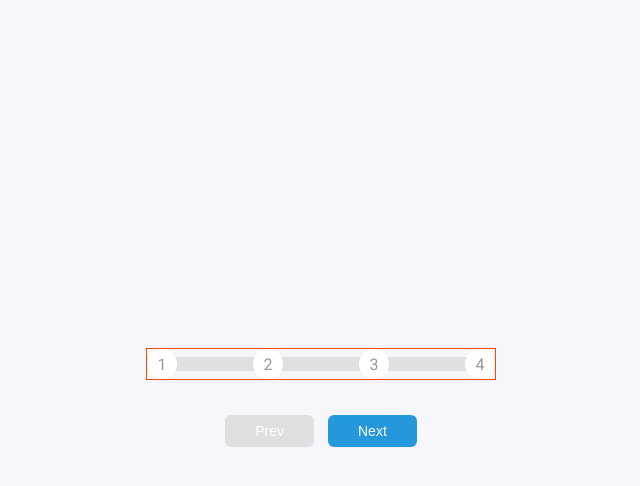
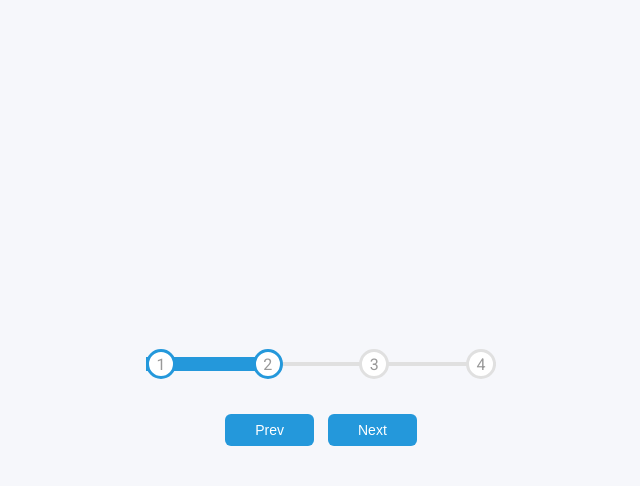
Before and after one commit to stefi23/50-JS-Projects, a plain HTML site: page progress-steps/index.html in a window 1280 px wide. Both pictures are taken after a click on the button "Next". Shown: the whole page, without its empty margins (319-959 px from the left). Drawn offline with Linux system fonts and the light colour scheme.

Commit message:
added functionality and updated read me

```diff
--- a/progress-steps/script.js
+++ b/progress-steps/script.js
@@ -0,0 +1,51 @@
+const progress = document.getElementById("progress");
+
+const prevButton = document.getElementById("prev")
+
+const nextButton = document.getElementById("next")
+
+const circles = document.querySelectorAll(".circle")
+
+let currentActive = 1;
+
+nextButton.addEventListener("click", () => {
+    currentActive++
+    if(currentActive > circles.length){
+        currentActive = circles.length
+    }
+    update()
+    })
+
+prevButton.addEventListener("click", () => {
+    currentActive--
+    if(currentActive < 1){
+        currentActive = 1
+    }
+    update()
+})
+
+function update(){
+    circles.forEach((circle, index) => {
+        if(index < currentActive){
+            circle.classList.add("active")
+        }else{
+            circle.classList.remove("active");
+
+        }
+    })
+    const actives = document.querySelectorAll(".active")
+
+    progress.style.width = ((actives.length - 1) / (circles.length - 1)) * 100 + "%"
+
+    console.log(currentActive)
+
+    if(currentActive === 1) {
+        prevButton.disabled = true
+    } else if(currentActive === circles.length){
+        nextButton.disabled = true
+    }else {
+        prevButton.disabled = false
+        nextButton.disabled = false
+    }
+
+}
--- a/progress-steps/styles.css
+++ b/progress-steps/styles.css
@@ -13,7 +13,6 @@ body {
   background-color: #f6f7fb;
   font-family: "Roboto", sans-serif;
   display: flex;
-  flex-direction: column;
   align-items: center;
   justify-content: center;
   height: 100vh;
@@ -32,7 +31,6 @@ body {
   margin-bottom: 30px;
   max-width: 100%;
   width: 350px;
-  border: orangered 1px solid;
 }
 
 .progress-container::before {
@@ -41,7 +39,7 @@ body {
   position: absolute;
   top: 50%;
   left: 0;
-  height: 14px;
+  height: 4px;
   width: 100%;
   transform: translateY(-50%);
   z-index: -1;
@@ -68,7 +66,7 @@ body {
   display: flex;
   align-items: center;
   justify-content: center;
-  border: 3px solid (var(--line-border-empty));
+  border: 3px solid var(--line-border-empty);
   transition: 0.4s ease;
 }
 
```
Also changed, not shown: 1 other file.
